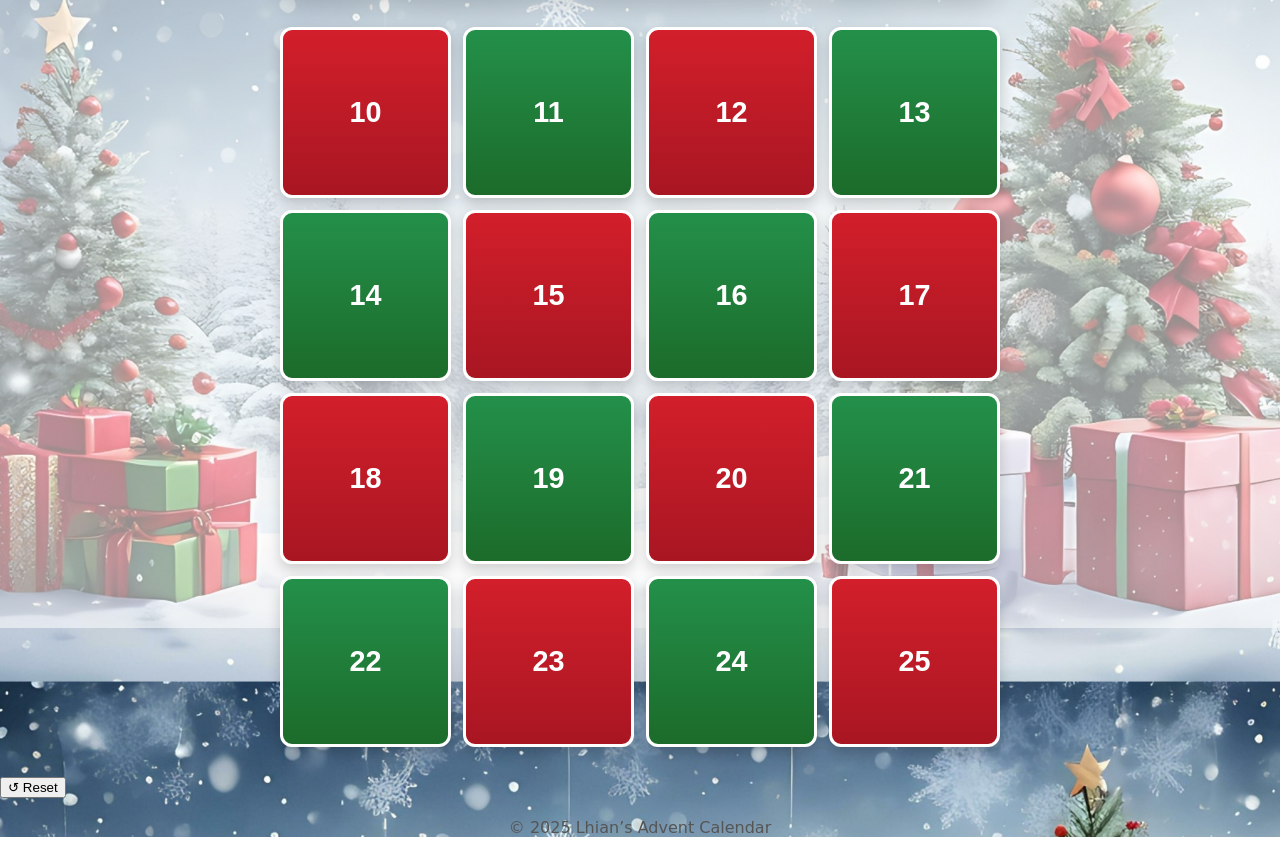
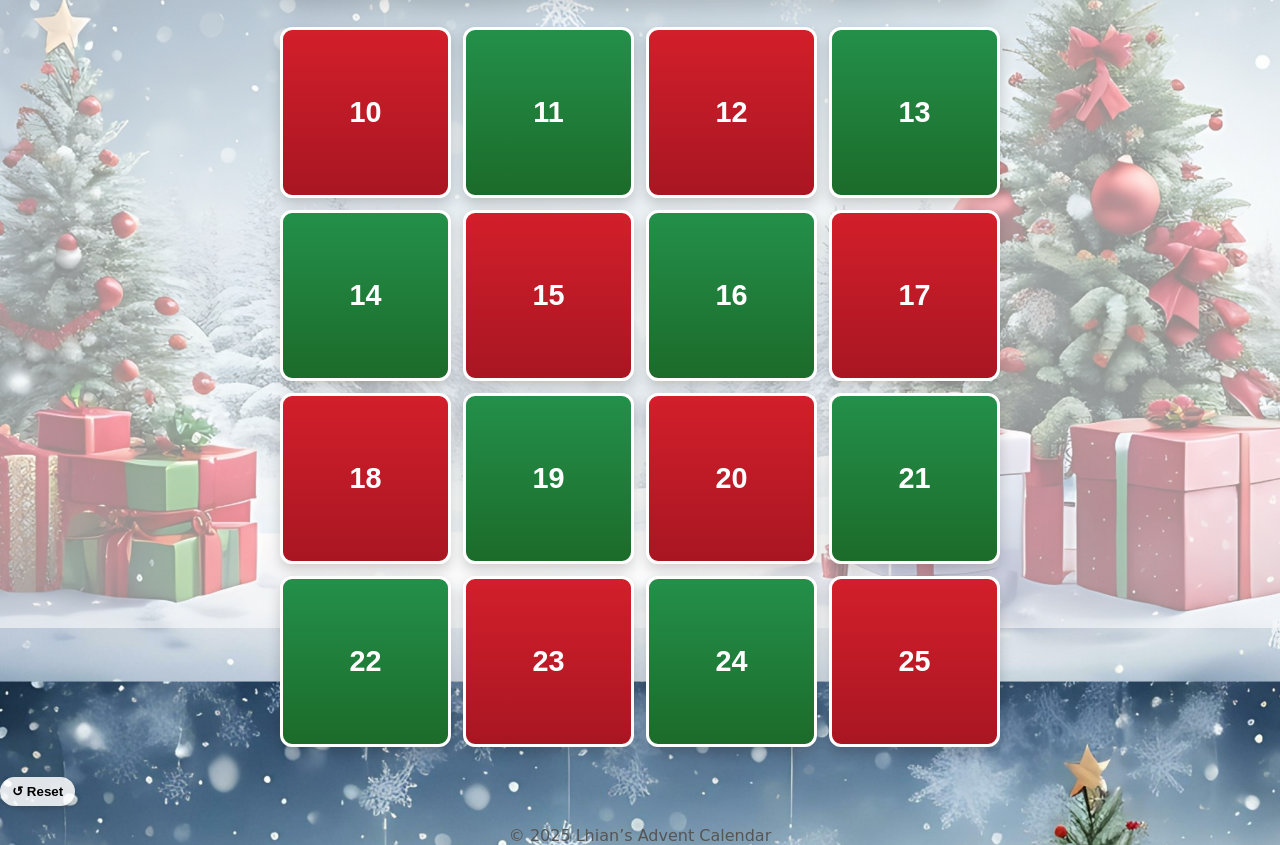
Before and after one commit to Luca-Brighenti/lhians-advent-calendar, a plain HTML site: page index.html in a window 1280 px wide. Shown: the part 172-1017 px from the top of the page. Drawn offline with Linux system fonts and the light colour scheme; a web font is replaced by a local one.

Commit message:
Add styles for reset button
Added styles for reset button with hover and active states.

```diff
--- a/css/style.css
+++ b/css/style.css
@@ -134,5 +134,22 @@ body::before{
   pointer-events:auto;
 }
 
+.reset-btn {
+  display: inline-flex;
+  align-items: center;
+  gap: .4rem;
+  padding: .45rem .75rem;
+  font-weight: 700;
+  border: none;
+  border-radius: 9999px;
+  background: rgba(255,255,255,.85);
+  box-shadow: 0 2px 6px rgba(0,0,0,.12);
+  cursor: pointer;
+  transition: transform .06s ease, box-shadow .12s ease, background .2s ease;
+}
+.reset-btn:hover { transform: translateY(-1px); box-shadow: 0 4px 10px rgba(0,0,0,.16); }
+.reset-btn:active { transform: translateY(0); box-shadow: 0 2px 6px rgba(0,0,0,.12); }
+
+
 /* Footer */
 .footer{ text-align:center; color:#555; margin:20px 0 28px; }
```
